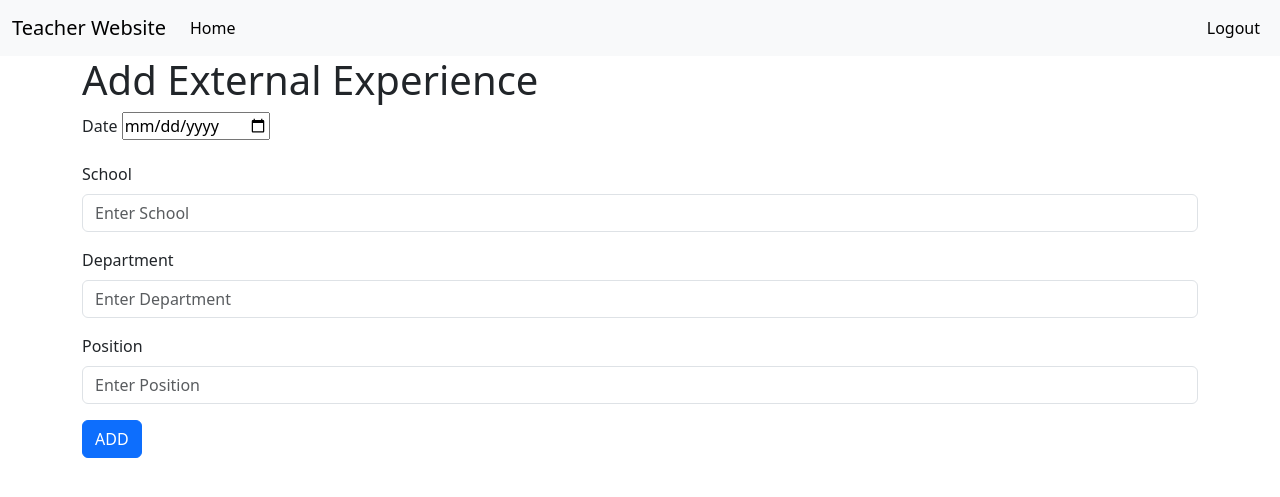
After one commit to whoami13579/database_final_project, a Flask app: page /add-external-experience/ in a window 1280 px wide. The commit adds this page. Shown: the top 497 px of the page. Run offline with Flask 3, Linux system fonts and the light colour scheme; the visitor is signed in with stand-in values (Sample User, id 1).

Commit message:
add add_external_experience function in views.py

```diff
--- /dev/null
+++ b/website/templates/add_external_experience.html
@@ -0,0 +1,25 @@
+{% extends "base.html" %}
+{% block title %}Add External Experience{% endblock %}
+{% block content %}
+<form method="POST">
+    <h1 align="left">Add External Experience</h1>
+      <div class="mb-3">
+        <label for="date" class="form-label">Date</label>
+        <input type="date" id="date" name="date" required>
+      </div>
+      <div class="mb-3">
+        <label for="school" class="form-label">School</label>
+        <input type="text" id="school" name="school" class="form-control" placeholder="Enter School" required>
+      </div>
+      <div class="mb-3">
+        <label for="department" class="form-label">Department</label>
+        <input type="text" id="department" name="department" class="form-control" placeholder="Enter Department" required>
+      </div>
+      <div class="mb-3">
+        <label for="position" class="form-label">Position</label>
+        <input type="text" id="position" name="position" class="form-control" placeholder="Enter Position" required>
+      </div>
+      <button type="submit" class="btn btn-primary">ADD</button>
+  </form>
+  <br>
+{% endblock %}
--- a/website/views.py
+++ b/website/views.py
@@ -1,6 +1,6 @@
 from flask import Blueprint, render_template, request, flash, redirect, url_for
 from flask_login import current_user, login_required
-from .models import Role, Teacher, ClassSchedule, JournalArtical, ProceedingArtical, BookReport, NationalProject, UniversityProject, Award, Reward, Speech, BookChapter, TeachingWork, InternalExperience
+from .models import Role, Teacher, ClassSchedule, JournalArtical, ProceedingArtical, BookReport, NationalProject, UniversityProject, Award, Reward, Speech, BookChapter, TeachingWork, InternalExperience, ExternalExperience
 from . import db
 from datetime import datetime
 
@@ -745,3 +745,27 @@ def add_internal_experience():
         return redirect(url_for("views.teacher", teacher_id=current_user.get_id()))
 
     return render_template("add_internal_experience.html", user=current_user)
+
+
+@views.route("/add-external-experience/", methods=["GET", "POST"])
+@login_required
+def add_external_experience():
+    if request.method == "POST":
+        date = request.form.get("date")
+        school = request.form.get("school")
+        department = request.form.get("department")
+        position = request.form.get("position")
+
+        date_format = "%Y-%m-%d"
+        date = datetime.strptime(date, date_format).date()
+
+        experience = ExternalExperience(date, school, department, position, current_user.get_id())
+
+        experience.teacher = current_user
+        db.session.add(experience)
+        db.session.commit()
+
+        flash("Add Internal Experience", category="success")
+        return redirect(url_for("views.teacher", teacher_id=current_user.get_id()))
+
+    return render_template("add_external_experience.html", user=current_user)
```
Also changed, not shown: website/templates/teacher.html (+7 -0 lines).
